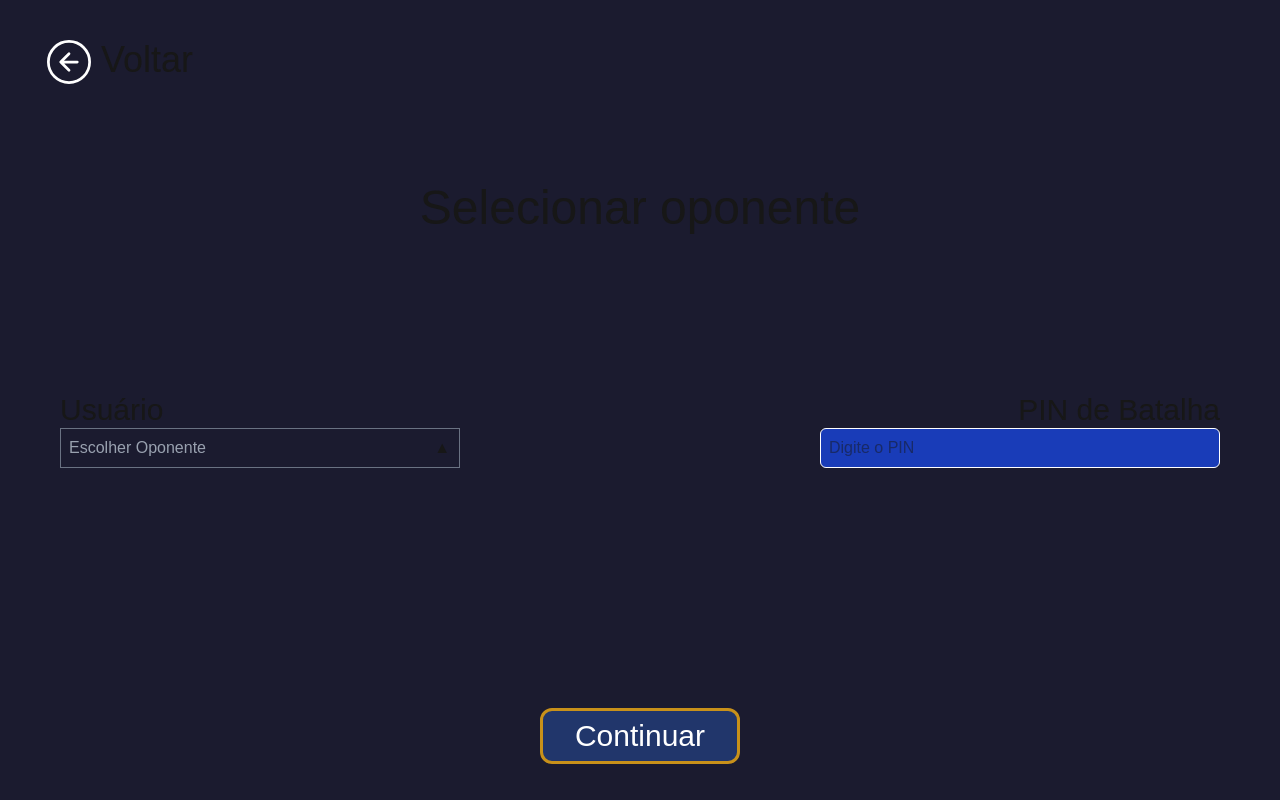
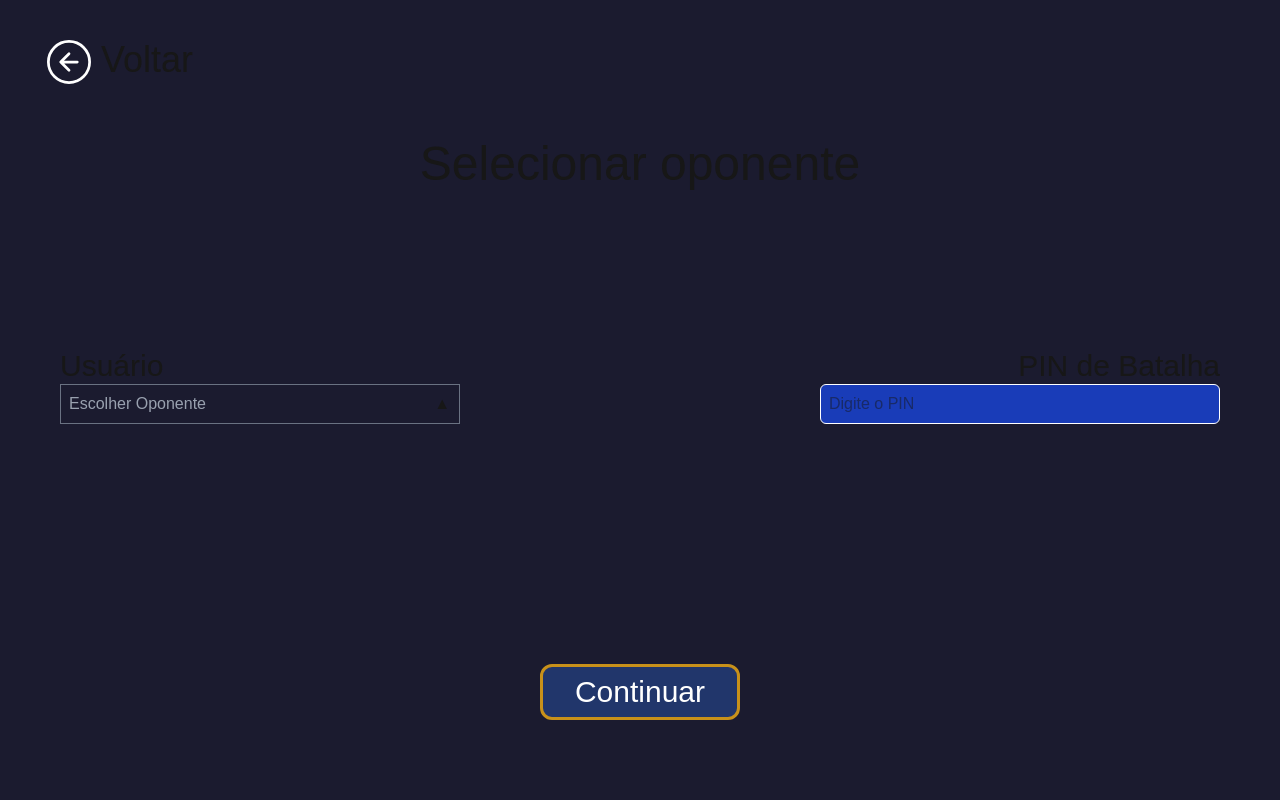
Before and after one commit to eduardo-a-l/cardgame-react, a Next.js app: page /Selecionar-oponente in a window 1280 px wide. Built offline with nearby package versions, Linux system fonts and the light colour scheme.

Commit message:
Ajustes Finais de Tamanho

```diff
--- a/src/app/Selecionar-oponente/page.tsx
+++ b/src/app/Selecionar-oponente/page.tsx
@@ -18,13 +18,13 @@ export default function Selecionar_oponente()
 
         <div className=" bg-gray-900 min-h-screen min-w-screen flex justify-center">
 
-        <div className= "bg-blue flex flex-col min-h-screen max-w-custom w-full relative shadow-black shadow-2xl">
+        <div className= "bg-blue flex flex-col min-h-screen max-w-full w-full relative shadow-black shadow-2xl">
             <button className="w-44 h-12 hover:scale-105 transition-all flex justify-center cursor-pointer  text-4xl ml-8 mt-10 gap-2.5"> <Back className="h-11 w-11"/> Voltar</button>
 
 
             <div className="flex  justify-center">
 
-                <p className="text-5xl mt-24">Selecionar oponente</p>
+                <p className="text-5xl mt-13">Selecionar oponente</p>
 
                 </div>
 
```
